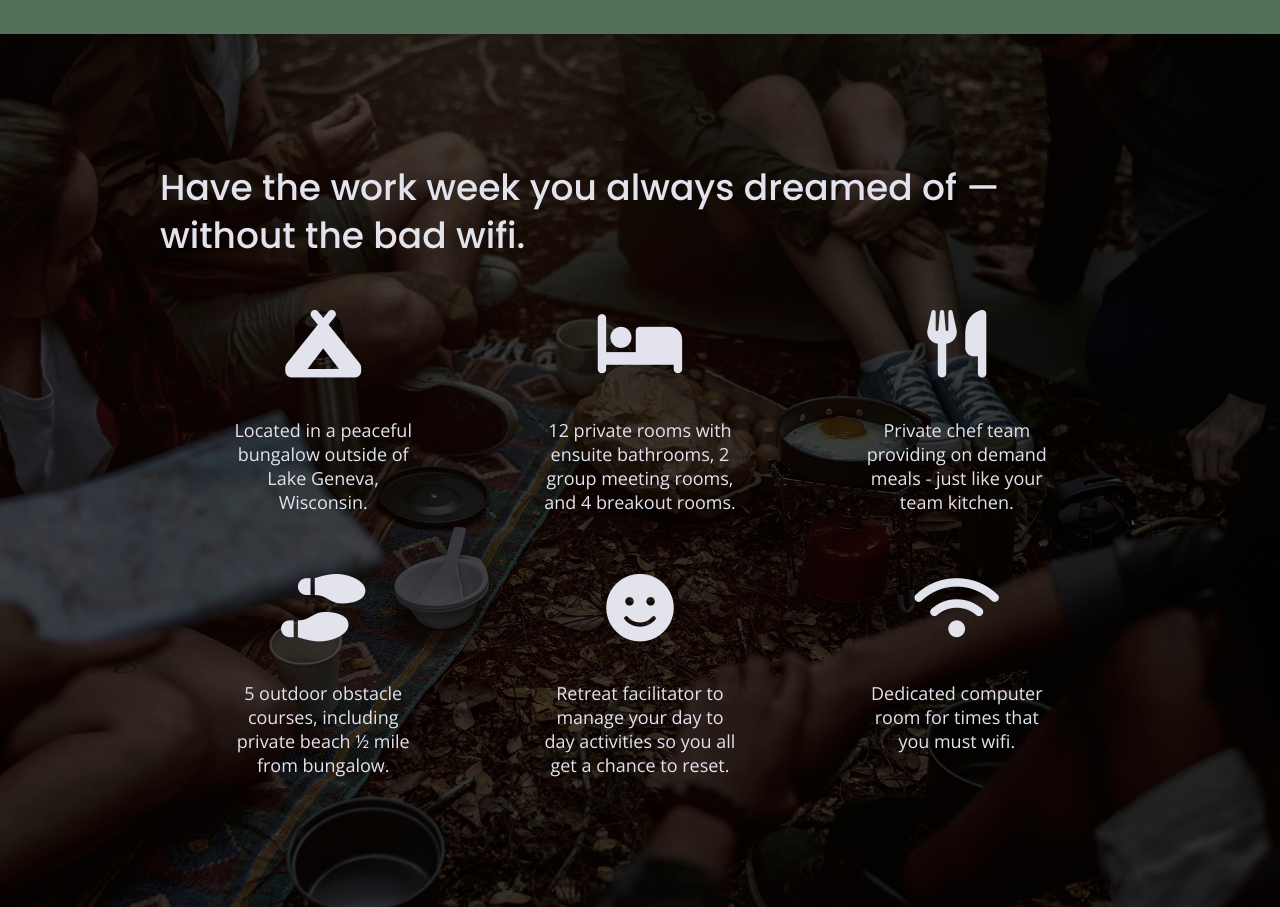
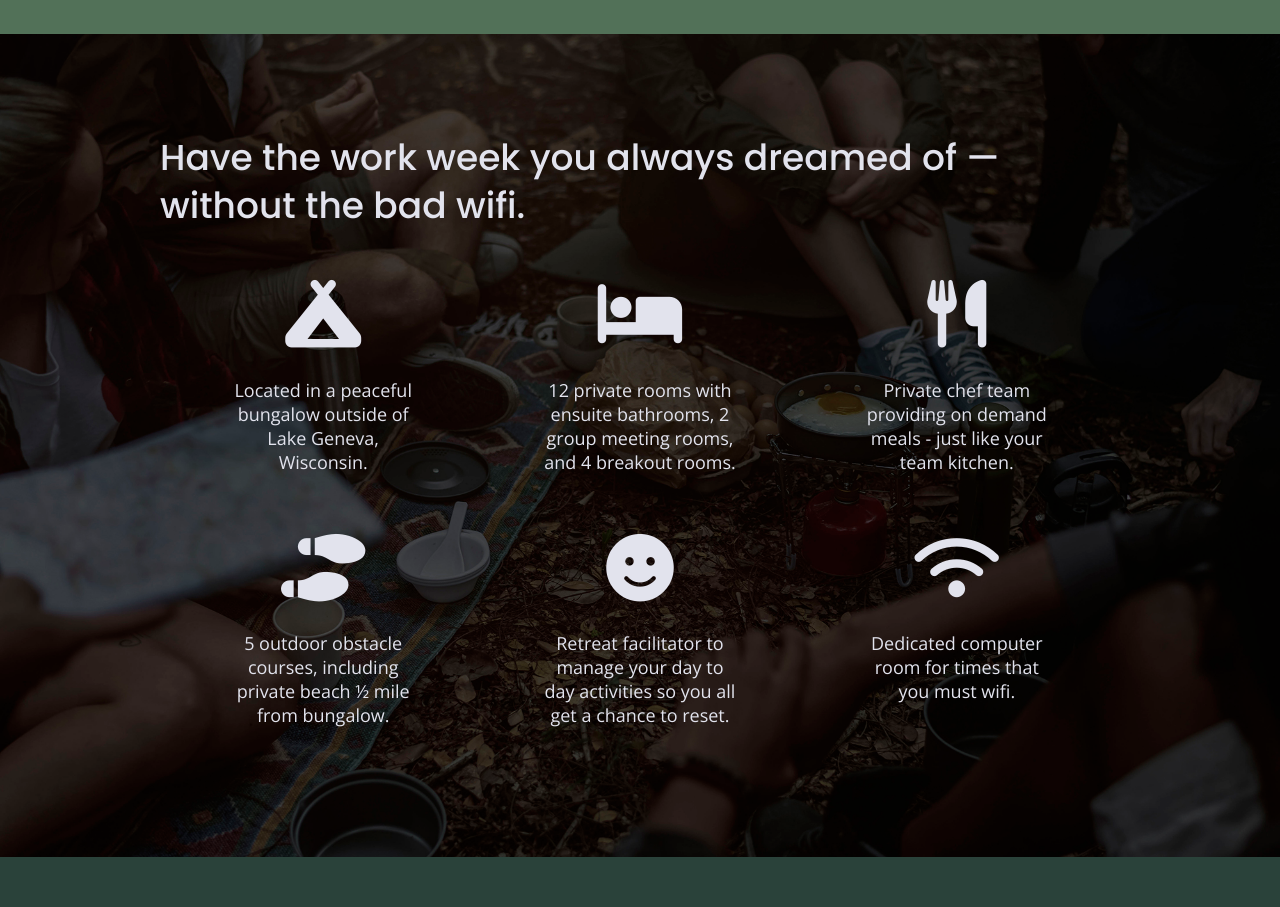
Before and after one commit to susan-r/unplugged, a website built with Parcel: page index.html in a window 1280 px wide. Shown: the part 960-1867 px from the top of the page. Built offline with nearby package versions, Linux system fonts and the light colour scheme.

Commit message:
Updated CSS

```diff
--- a/css/main.css
+++ b/css/main.css
@@ -97,6 +97,7 @@ body {
   font-family: 'Open Sans', sans-serif;
   color: #e2e3ed;
   text-align: left;
+  background-color: #202322;
 }
 
 ul,
@@ -115,6 +116,7 @@ h2 {
   font-family: 'Poppins', sans-serif;
   font-weight: 500;
   font-size: 1.875em;
+  margin: 0;
 }
 
 h3,
@@ -311,7 +313,6 @@ input[type=button] {
 .features .features-items {
   display: flex;
   justify-content: center;
-  align-items: flex-start;
   flex-flow: row wrap;
 }
 
@@ -568,6 +569,10 @@ input[type=button] {
     margin-bottom: 20px;
   }
 
+  .features .features-items {
+    align-items: flex-start;
+  }
+
   .features article {
     display: flex;
     align-items: center;
@@ -577,6 +582,10 @@ input[type=button] {
 
   .features .features-item-description {
     width: 62%;
+  }
+
+  .features i {
+    margin-bottom: 30px;
   }
 
   /* Reviews */
@@ -589,6 +598,7 @@ input[type=button] {
     width: 85%;
   }
 
+  .reviews article figure,
   .reviews article div {
     width: 49%;
   }
@@ -607,7 +617,6 @@ input[type=button] {
     display: flex;
     justify-content: space-between;
     align-items: center;
-    flex-direction: row;
   }
 
   footer .contact {
```
